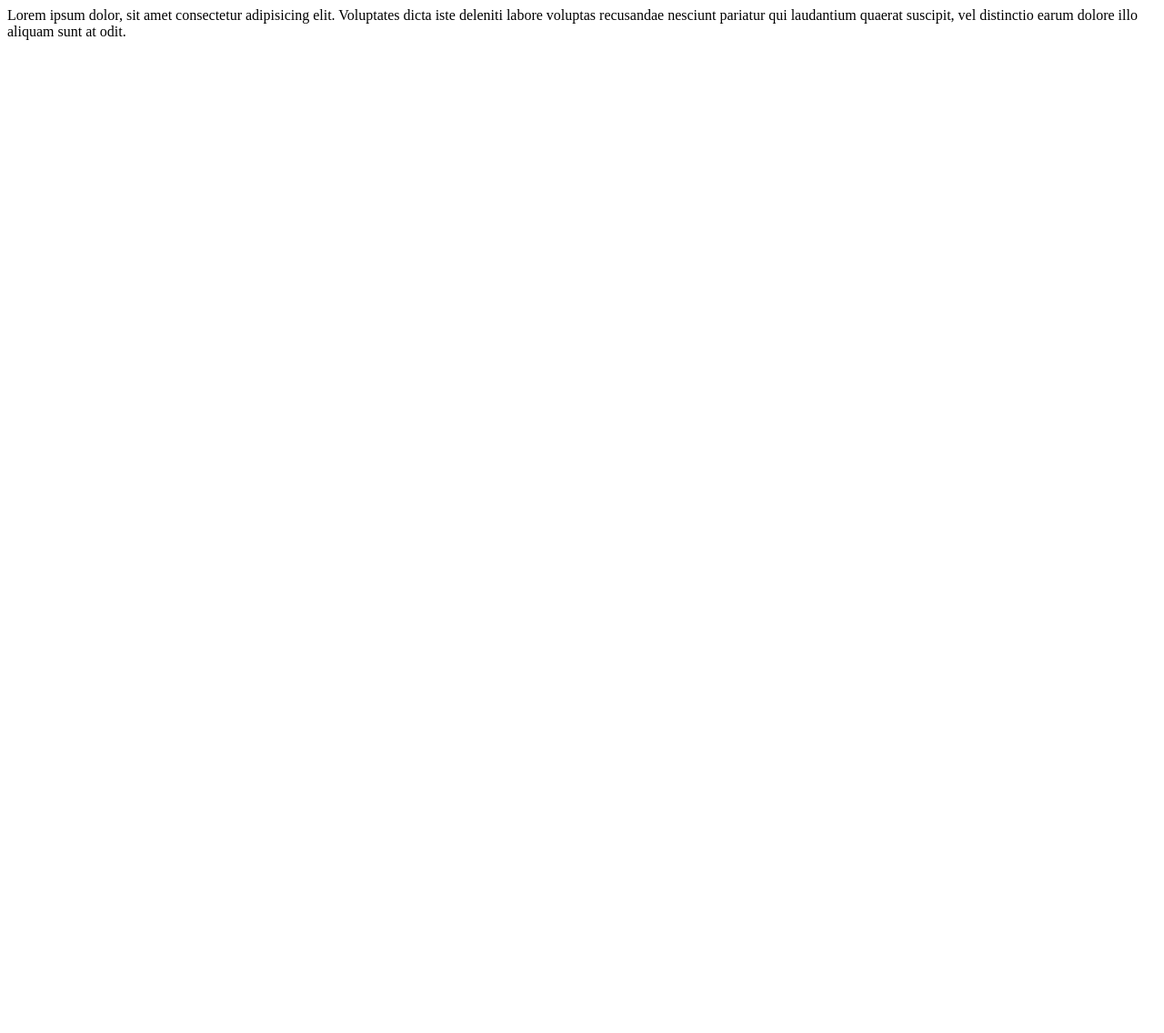
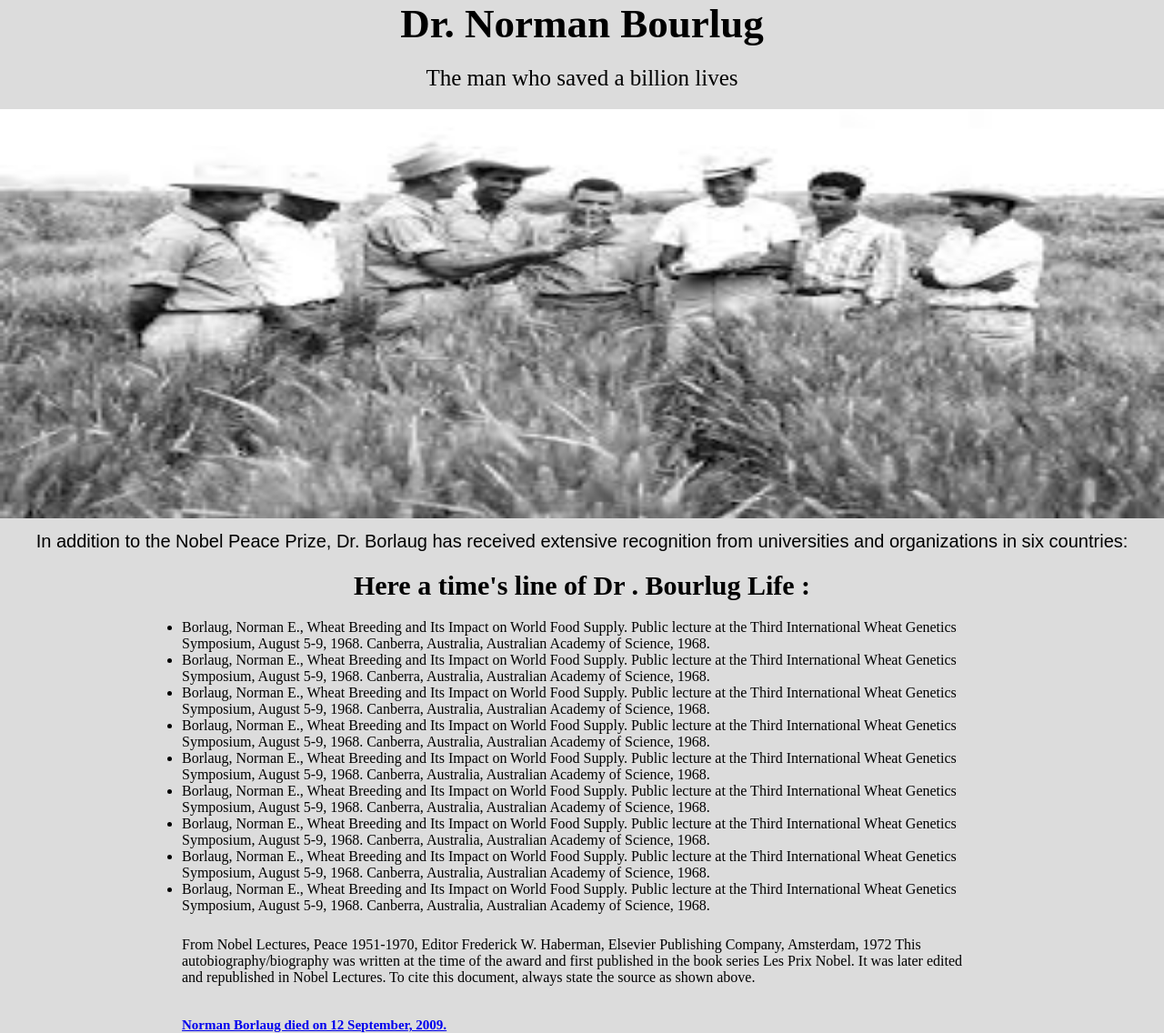
Before and after one commit to Vishaljatt/HTML-CSS, a plain HTML site: page tributepages/index.html in a window 1280 px wide. Shown: the whole page at 91% size. Before the commit the page ends 800 px from the top, so only its background shows below. Drawn offline with Linux system fonts and the light colour scheme.

Commit message:
tributepages

```diff
--- a/tributepages/index.html
+++ b/tributepages/index.html
@@ -1,2 +1,54 @@
-<p>Lorem ipsum dolor, sit amet consectetur adipisicing elit. Voluptates dicta iste deleniti labore voluptas recusandae nesciunt pariatur qui laudantium quaerat suscipit, vel distinctio earum dolore illo aliquam sunt at odit.
-</p>
+<!DOCTYPE html>
+<html lang="en">
+<head>
+    <meta charset="UTF-8">
+    <meta name="viewport" content="width=device-width, initial-scale=1.0">
+    <title>Document</title>
+    <link rel="stylesheet" href="style.css">
+</head>
+<body>
+    <div class="heading">
+        <h1>Dr. Norman Bourlug</h1>
+    </div>
+    <div class="quote">
+        The man who saved a billion lives
+    </div>
+    <img src="Norman Bouloug.jpg" alt="">
+    <div class="heading">
+        <h2>In addition to the Nobel Peace Prize, Dr. Borlaug has received extensive recognition from universities and organizations in six countries: </h2>
+    </div>
+    <div class="timeline">
+        Here a time's line of Dr . Bourlug Life :
+    </div>
+    <section>
+        <ul>
+            <li>Borlaug, Norman E., Wheat Breeding and Its Impact on World Food Supply. Public lecture at the Third International Wheat Genetics Symposium, August 5-9, 1968. Canberra, Australia, Australian Academy of Science, 1968.</li>
+
+            <li>Borlaug, Norman E., Wheat Breeding and Its Impact on World Food Supply. Public lecture at the Third International Wheat Genetics Symposium, August 5-9, 1968. Canberra, Australia, Australian Academy of Science, 1968.</li>
+
+            <li>Borlaug, Norman E., Wheat Breeding and Its Impact on World Food Supply. Public lecture at the Third International Wheat Genetics Symposium, August 5-9, 1968. Canberra, Australia, Australian Academy of Science, 1968.</li>
+
+            <li>Borlaug, Norman E., Wheat Breeding and Its Impact on World Food Supply. Public lecture at the Third International Wheat Genetics Symposium, August 5-9, 1968. Canberra, Australia, Australian Academy of Science, 1968.</li>
+
+            <li>Borlaug, Norman E., Wheat Breeding and Its Impact on World Food Supply. Public lecture at the Third International Wheat Genetics Symposium, August 5-9, 1968. Canberra, Australia, Australian Academy of Science, 1968.</li>
+
+            <li>Borlaug, Norman E., Wheat Breeding and Its Impact on World Food Supply. Public lecture at the Third International Wheat Genetics Symposium, August 5-9, 1968. Canberra, Australia, Australian Academy of Science, 1968.</li>
+
+
+            <li>Borlaug, Norman E., Wheat Breeding and Its Impact on World Food Supply. Public lecture at the Third International Wheat Genetics Symposium, August 5-9, 1968. Canberra, Australia, Australian Academy of Science, 1968.</li>
+
+            <li>Borlaug, Norman E., Wheat Breeding and Its Impact on World Food Supply. Public lecture at the Third International Wheat Genetics Symposium, August 5-9, 1968. Canberra, Australia, Australian Academy of Science, 1968.</li>
+
+            <li>Borlaug, Norman E., Wheat Breeding and Its Impact on World Food Supply. Public lecture at the Third International Wheat Genetics Symposium, August 5-9, 1968. Canberra, Australia, Australian Academy of Science, 1968.</li>
+
+        </ul>
+</section>
+<footer>
+From Nobel Lectures, Peace 1951-1970, Editor Frederick W. Haberman, Elsevier Publishing Company, Amsterdam, 1972
+This autobiography/biography was written at the time of the award and first published in the book series Les Prix Nobel. It was later edited and republished in Nobel Lectures. To cite this document, always state the source as shown above.
+</footer>
+<div class="link">
+<a href="https://en.wikipedia.org/wiki/Norman_Borlaug">Norman Borlaug died on 12 September, 2009.</a>
+</div>
+</body>
+</html>
--- /dev/null
+++ b/tributepages/style.css
@@ -0,0 +1,57 @@
+*{
+    padding:0px;
+    margin: 0px;
+    box-sizing: border-box;
+}
+body{
+    background-color: gainsboro;
+}
+.heading h1{
+    font-size: 45px;
+    font-weight: bolder;
+    text-align: center;
+    padding-bottom: 20px;
+}
+.quote{
+    font-size: 25px;
+    font-weight: lighter;
+    text-align: center;
+    padding-bottom: 20px;
+}
+
+img{
+    height: 450px;
+    width: 100%;
+}
+.heading h2{
+    font-size: 20px;
+    font-family:  sans-serif;
+    font-weight: lighter;
+    text-align: center;
+    padding-top: 10px;
+}
+.timeline{
+    font-size: 30px;
+    text-align: center;
+    font-weight: bolder;
+    padding-bottom:20px;
+    padding-top: 20px;
+}
+ul{
+    list-style-type: disc;
+    padding-left: 200px;
+    padding-right: 200px;
+
+}
+footer{
+    padding-left: 200px;
+    padding-right: 200px;
+    padding-top: 25px;
+}
+.link{
+    padding-left: 200px;
+    padding-top: 35px;
+    font-weight: bolder;
+    font-size: 15px;
+
+}
```
Also changed, not shown: tributepages/Norman Bouloug.jpg (added).
